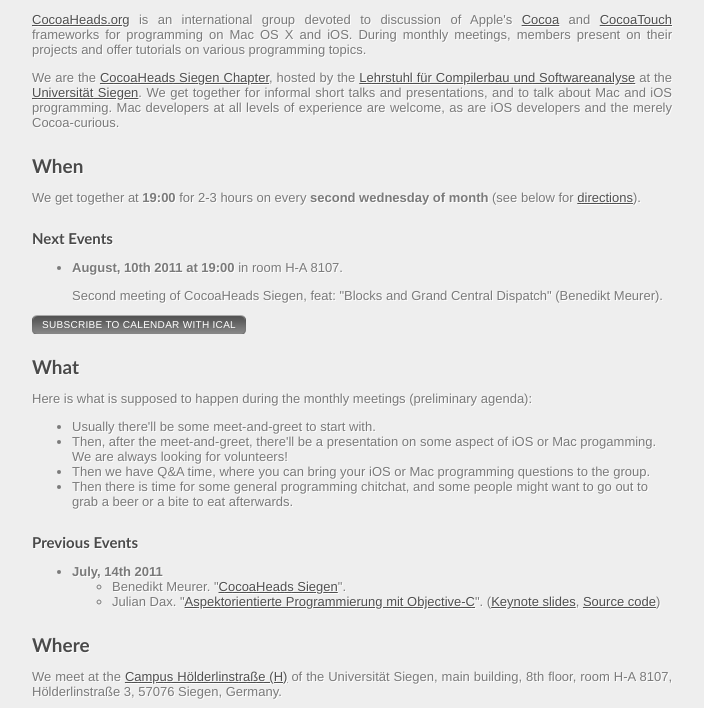
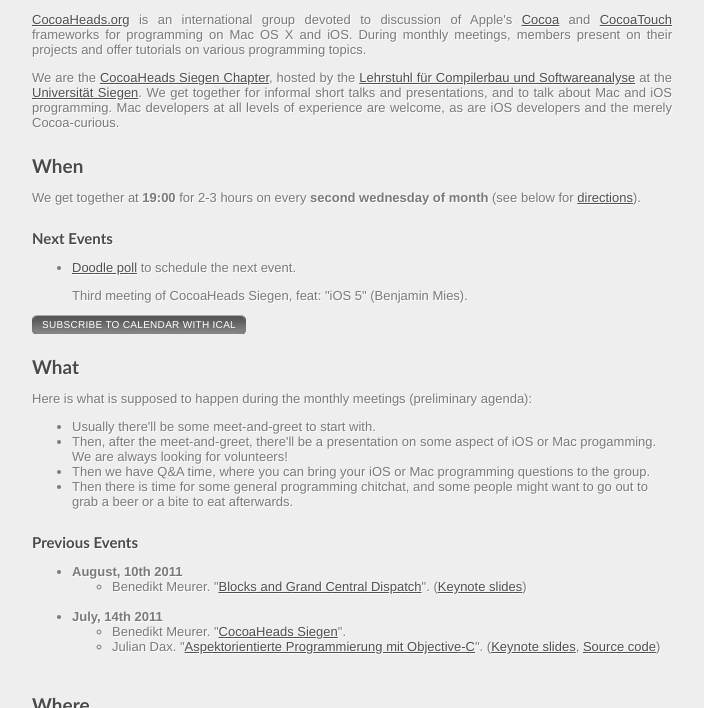
Before and after one commit to bmeurer/cocoaheads.informatik.uni-siegen.de, a Jekyll site: the page built from index.html, in a window 1280 px wide and 900 px high, scrolled down 578 px, cut to the strip 0-708 px from the top of the window. Shown: the whole strip, without its empty margins (118-822 px from the left). Built offline with Jekyll 4.4.1, drawn with Linux system fonts in a browser that asks for light colours; nearby versions of some CDN libraries; Markdown is read by kramdown in place of the engine named in the settings.

Commit message:
Add doodle poll for 3rd meeting. Add slides for 2nd meeting.

```diff
--- a/index.html
+++ b/index.html
@@ -39,20 +39,19 @@
 <p>
   <ul>
     <li>
+      <p>
+        <a href="http://www.doodle.com/9kzcgp6uictwp9di">Doodle poll</a> to
+        schedule the next event.
+      </p>
 <!--
       <p>
-        <a href="http://www.doodle.com/i2hnyizcfm49d7qh">Doodle poll</a> to
-        schedule the next event.
+        <strong>August, 10th 2011 at 19:00</strong> in room H-A 8107.
       </p>
 -->
       <p>
-        <strong>August, 10th 2011 at 19:00</strong> in room H-A 8107.
-      </p>
-
-      <p>
-        Second meeting of CocoaHeads Siegen, feat:
-        &quot;Blocks and Grand Central Dispatch&quot;
-        (Benedikt Meurer).
+        Third meeting of CocoaHeads Siegen, feat:
+        &quot;iOS 5&quot;
+        (Benjamin Mies).
       </p>
     </li>
   </ul>
@@ -93,6 +92,18 @@
 <p>
   <ul>
     <li>
+      <strong id="2011-08-10">August, 10th 2011</strong>
+      <ul>
+        <li>
+          Benedikt Meurer.
+          &quot;<a href="/files/2011-08-10-benedikt-meurer-blocks-and-grand-central-dispatch.pdf">Blocks and Grand Central Dispatch</a>&quot;.
+          (<a href="/files/2011-08-10-benedikt-meurer-blocks-and-grand-central-dispatch.key">Keynote slides</a>)
+        </li>
+      </ul>
+      <br />
+    </li>
+
+    <li>
       <strong id="2011-07-14">July, 14th 2011</strong>
       <ul>
         <li>
@@ -106,6 +117,7 @@
           <a href="/files/2011-07-14-julian-dax-aop.zip">Source code</a>)
         </li>
       </ul>
+      <br />
     </li>
   </ul>
 </p>
```
Also changed, not shown: 2 other files.
